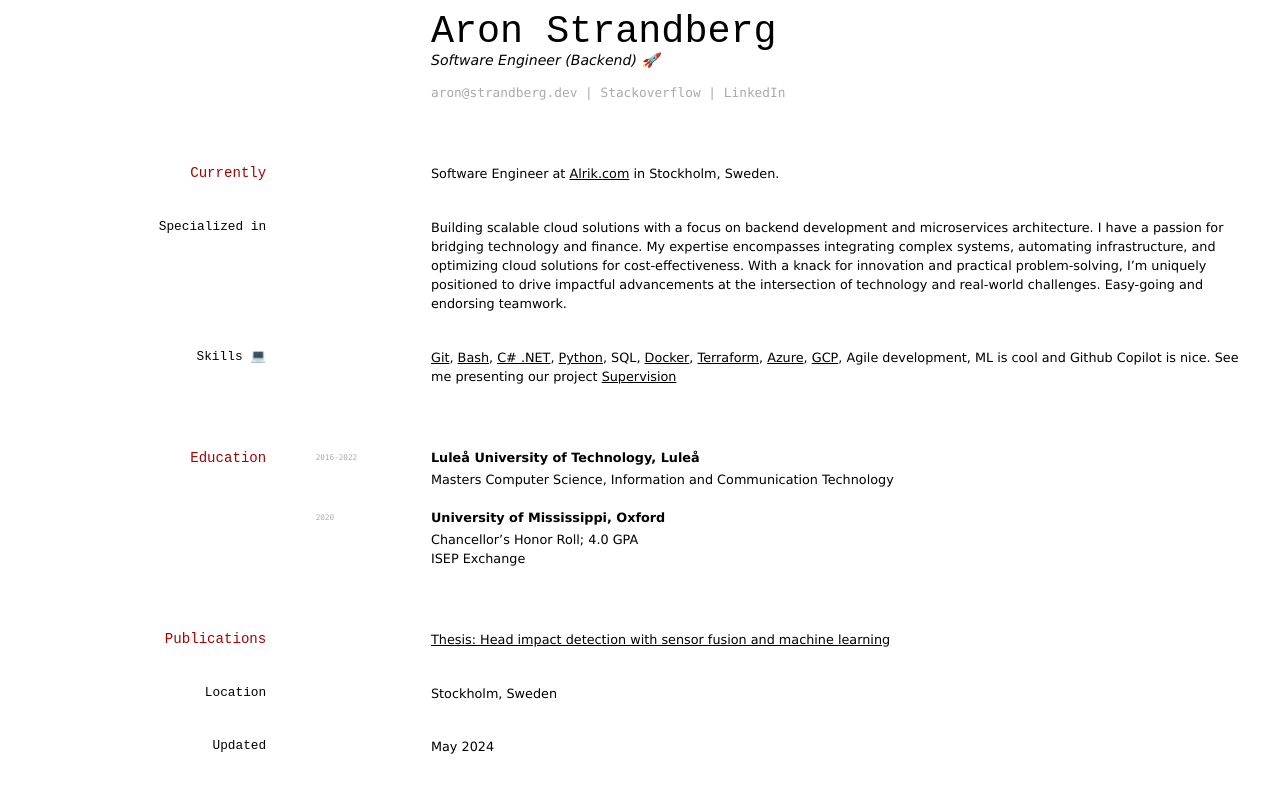
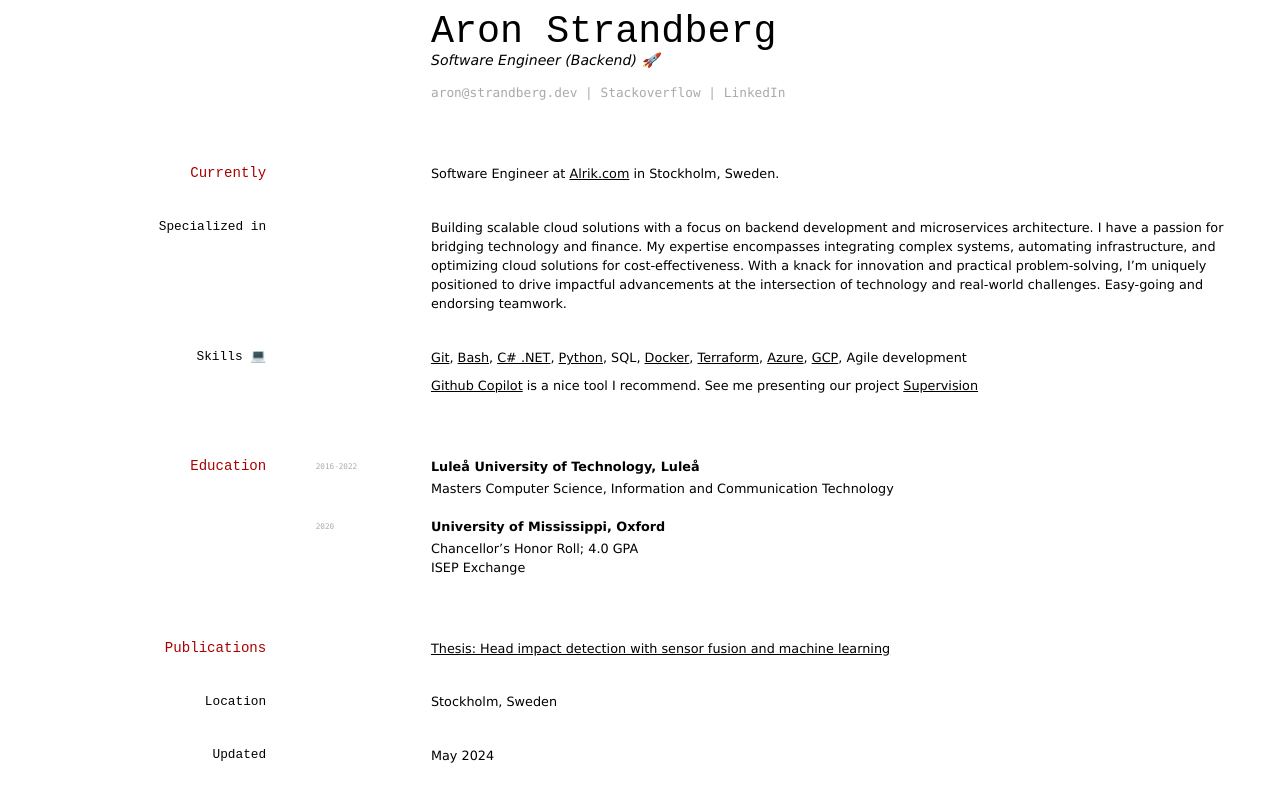
Before and after one commit to astrberg/strandberg.dev, a Jekyll site: the page built from index.md, in a window 1280 px wide. Shown: the top 802 px of the page. Built offline with Jekyll 4.4.1, drawn with Linux system fonts in a browser that asks for light colours; our own code applies the rules of GitHub Pages for plain Markdown files.

Commit message:
update skills section

```diff
--- a/index.md
+++ b/index.md
@@ -19,7 +19,9 @@
 
 ### Skills 💻
 
-[Git](https://git-scm.com/){:target="_blank"}, [Bash](https://www.gnu.org/software/bash/){:target="_blank"}, [C# .NET](https://dotnet.microsoft.com/en-us/languages/csharp){:target="_blank"}, [Python](https://www.python.org/){:target="_blank"}, SQL, [Docker](https://www.docker.com/){:target="_blank"}, [Terraform](https://www.terraform.io/){:target="_blank"}, [Azure](https://azure.microsoft.com/){:target="_blank"}, [GCP](https://cloud.google.com/){:target="_blank"}, Agile development, ML is cool and Github Copilot is nice. See me presenting our project [Supervision](https://www.youtube.com/watch?v=oNadSzKORkI){:target="_blank"}
+[Git](https://git-scm.com/){:target="_blank"}, [Bash](https://www.gnu.org/software/bash/){:target="_blank"}, [C# .NET](https://dotnet.microsoft.com/en-us/languages/csharp){:target="_blank"}, [Python](https://www.python.org/){:target="_blank"}, SQL, [Docker](https://www.docker.com/){:target="_blank"}, [Terraform](https://www.terraform.io/){:target="_blank"}, [Azure](https://azure.microsoft.com/){:target="_blank"}, [GCP](https://cloud.google.com/){:target="_blank"}, Agile development
+
+[Github Copilot](https://github.com/features/copilot) is a nice tool I recommend. See me presenting our project [Supervision](https://www.youtube.com/watch?v=oNadSzKORkI){:target="_blank"}
 
 ## Education
 
```
